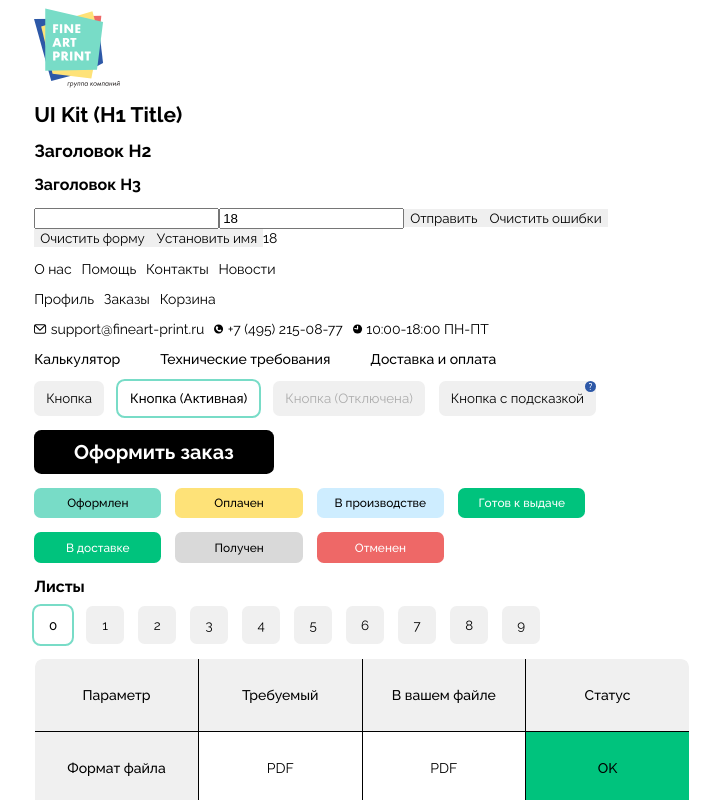
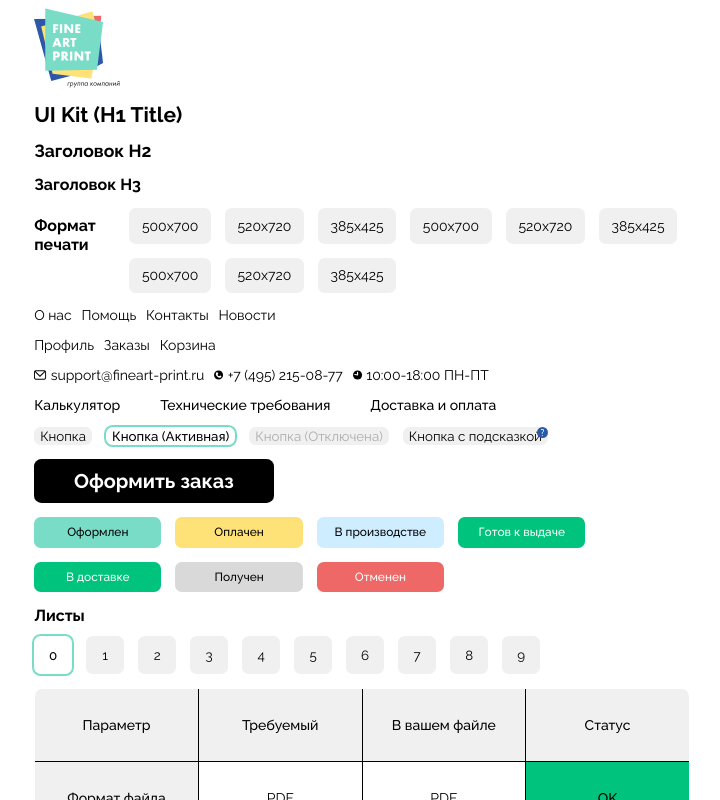
Before and after one commit to migalov/opt-fineartprint-frontend, a Next.js app: page /uikit in a window 1280 px wide. Shown: the top 800 px of the page, without its empty margins (58-778 px from the left). Built offline with nearby package versions, Linux system fonts and the light colour scheme.

Commit message:
Radio button (feat)

```diff
--- /dev/null
+++ b/app/components/CustomRadio.tsx
@@ -0,0 +1,21 @@
+const CustomRadio = ({ ...props }) => {
+
+    const rootClass = `opt-fap`;
+
+    return (
+        <div className={`${rootClass}-radio-block ${rootClass}-button`}>
+            <input
+                hidden
+                type="radio"
+                placeholder={props.placeholder}
+                value={props.value}
+                onChange={props.onChange}
+                name={props.name}
+                id={`${props.name}-${props.value}`}
+            />
+            <label htmlFor={`${props.name}-${props.value}`}>{props.value}</label>
+        </div>
+    )
+    }
+
+export default CustomRadio
--- a/app/uikit/page.tsx
+++ b/app/uikit/page.tsx
@@ -1,5 +1,3 @@
-"use client";
-
 import Link from "next/link"
 import "./styles.scss"
 
@@ -9,12 +7,17 @@ import phoneIcon from "@/public/menu/phone.svg"
 import clockIcon from "@/public/menu/clock.svg"
 import questionIcon from "@/public/question.svg"
 import Image from "next/image"
+import CustomRadio from "../components/CustomRadio"
 
-import FormUIKit from "./FormUIKit"
+// import { RadioTile, RadioTileGroup, useMediaQuery } from 'rsuite';
+// import { Icon } from '@rsuite/icons';
+// import { VscLock, VscWorkspaceTrusted, VscRepo } from 'react-icons/vsc';
+
 
 const UIKit = () => {
 
-  const rootClass = `opt-fap`
+  const rootClass = `opt-fap`;
+  // const [isInline] = useMediaQuery('xl');
 
 
   return (
@@ -25,7 +28,33 @@ const UIKit = () => {
         <h2>Заголовок H2</h2>
         <h3>Заголовок H3</h3>
 
-        <FormUIKit />
+        <form action="">
+          <div className={`${rootClass}-calculator-parameter`}>
+            <h3 className={`${rootClass}-calculator-parameter__title`}>Формат печати</h3>
+            <div className={`${rootClass}-radio-row`}>
+              <CustomRadio name="print" value={"500x700"} />
+              <CustomRadio name="print" value={"520x720"} />
+              <CustomRadio name="print" value={"385x425"} />
+              <CustomRadio name="print" value={"500x700"} />
+              <CustomRadio name="print" value={"520x720"} />
+              <CustomRadio name="print" value={"385x425"} />
+              <CustomRadio name="print" value={"500x700"} />
+              <CustomRadio name="print" value={"520x720"} />
+              <CustomRadio name="print" value={"385x425"} />
+            </div>
+          </div>
+
+        </form>
+
+
+
+        {/* <form action="" method="post">
+        <RadioTileGroup  inline={isInline} defaultValue="private" aria-label="Visibility Level">
+          <RadioTile label="Private" value="private"></RadioTile>
+          <RadioTile label="Internal" value="internal"></RadioTile>
+          <RadioTile label="Public" value="public"></RadioTile>
+        </RadioTileGroup>
+        </form> */}
 
         <ul className={`${rootClass}-menu-items`}>
           <li>
--- a/app/uikit/styles.scss
+++ b/app/uikit/styles.scss
@@ -110,10 +110,21 @@
 }
 
 .opt-fap-tags-list,
-.opt-fap-buttons {
+.opt-fap-buttons,
+.opt-fap-radio-row {
     display: flex;
     flex-wrap: wrap;
     gap: 1em;
+}
+
+.opt-fap-calculator-parameter {
+    display: flex;
+    gap: 1em;
+}
+
+.opt-fap-calculator-parameter__title {
+    width: max-content;
+    margin: .5em 0 0;
 }
 
 .opt-fap-tag {
@@ -157,19 +168,21 @@
     display: inline-block;
     position: relative;
     border-radius: .5em;
-    padding: 0.7em 0.9em;
+    // padding: 0.7em 0.9em;
     background-color: var(--gray-color);
     outline: 2px solid transparent;
     cursor: pointer;
 
-    // & > label {
-    //     cursor: pointer;
-    // }
-    // &:has( > input:checked) {
-    //     background-color: transparent;
-    //     outline: 2px solid var(--primary-color);
-    //     font-weight: 500;
-    // }
+    & > label {
+        display: inline-block;
+        cursor: pointer;
+        padding: 0.7em 0.9em;
+    }
+    &:has( > input:checked) {
+        background-color: transparent;
+        outline: 2px solid var(--primary-color);
+        font-weight: 500;
+    }
     &:hover:not(:disabled) {
         outline: 2px solid var(--black-color);
     }
--- a/package.json
+++ b/package.json
@@ -9,10 +9,13 @@
     "lint": "next lint"
   },
   "dependencies": {
+    "@chakra-ui/react": "^2.8.2",
     "next": "14.2.2",
     "react": "^18",
     "react-dom": "^18",
-    "react-hook-form": "^7.51.3"
+    "react-hook-form": "^7.51.3",
+    "react-icons": "^5.1.0",
+    "rsuite": "^5.59.2"
   },
   "devDependencies": {
     "@types/node": "^20",
```
Also changed, not shown: app/components/CustomRadioRow.tsx (added), 1 other file (tests, documents, lock files or other folders).
